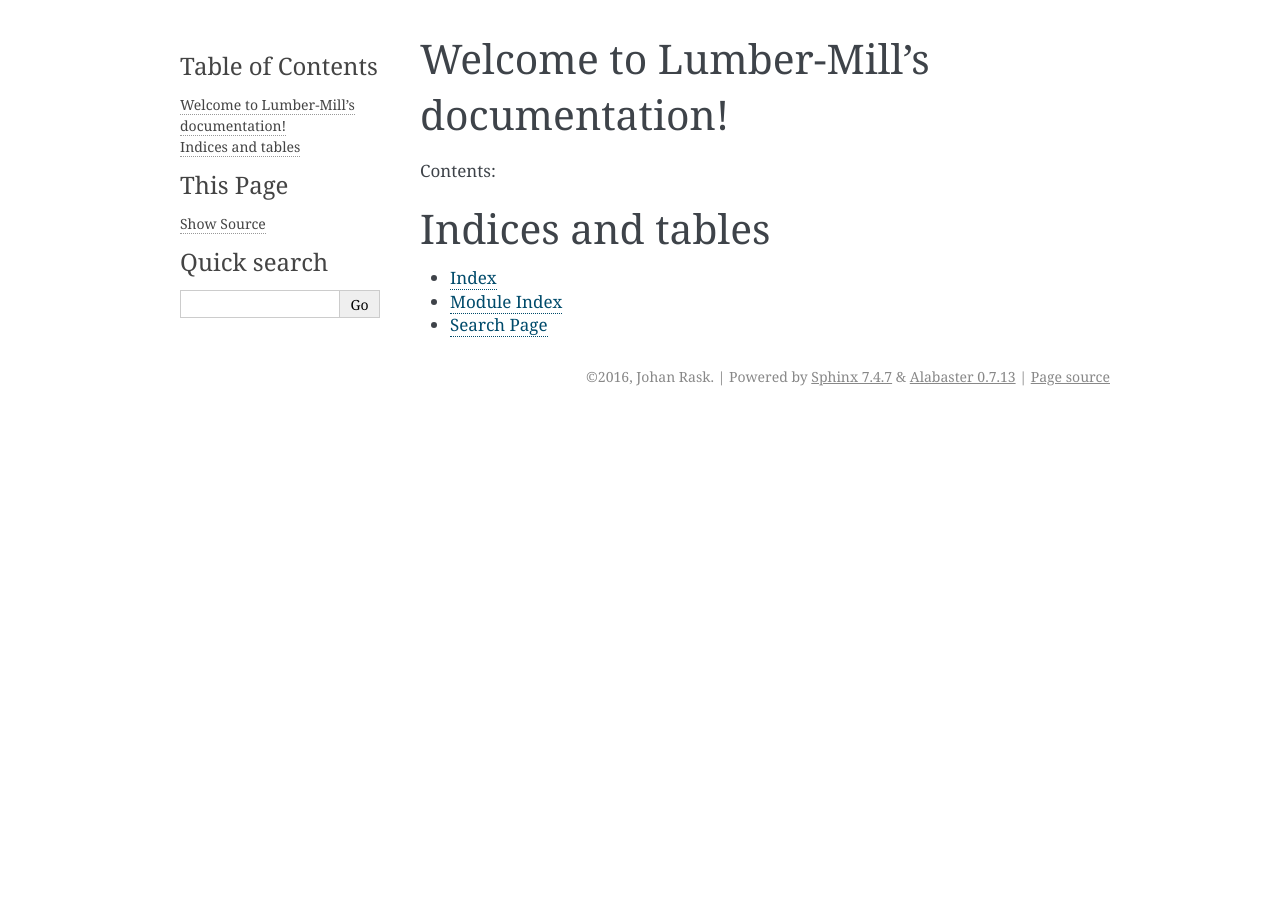
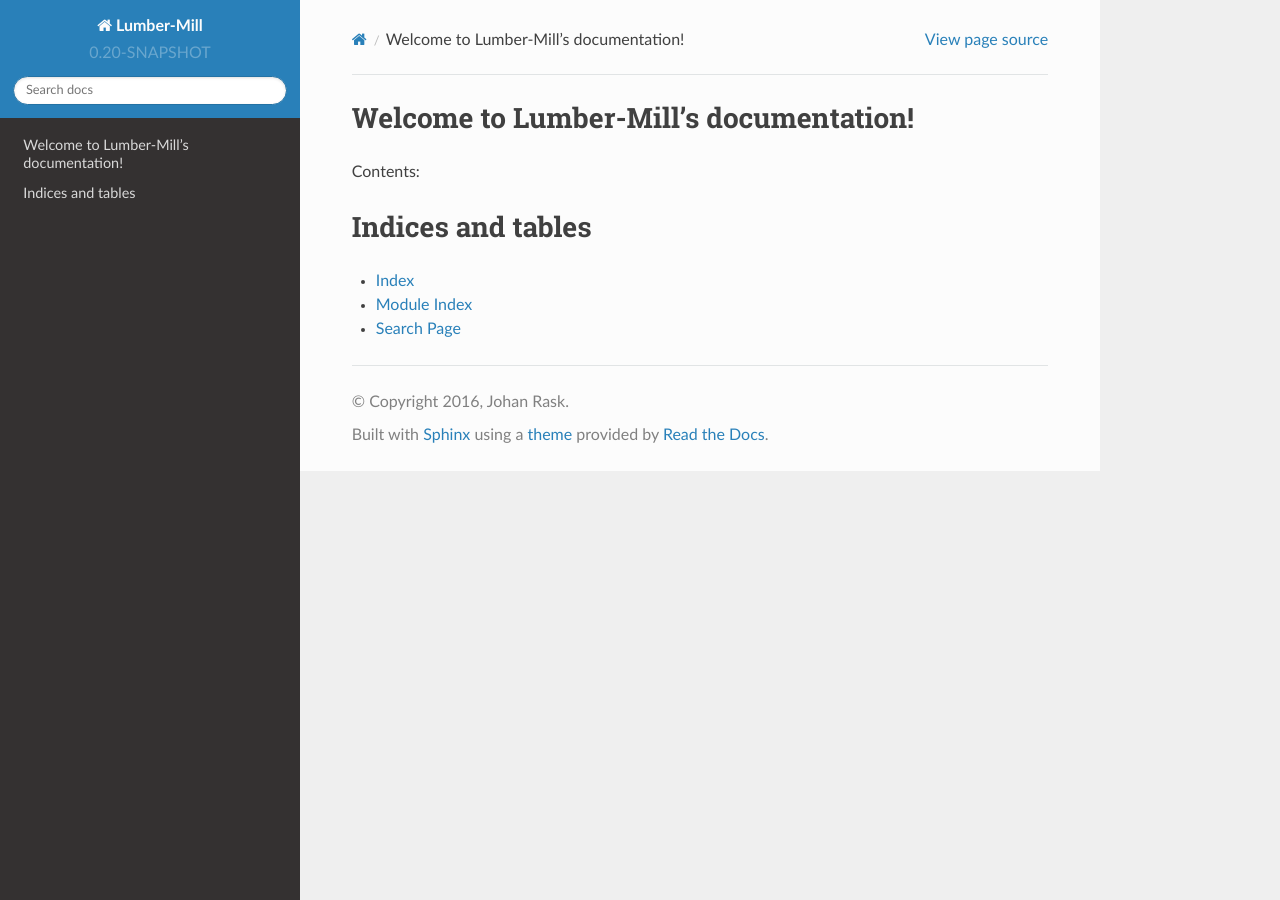
Before and after one commit to sonyxperiadev/lumber-mill, a Sphinx documentation site: the page built from docs/index.rst, in a window 1280 px wide. Built offline with Sphinx 7.4.7 and the Read the Docs theme 2.0.0, drawn with Linux system fonts in a browser that asks for light colours.

Commit message:
Docs issues.

```diff
--- a/docs/conf.py
+++ b/docs/conf.py
@@ -119,7 +119,15 @@
 # The theme to use for HTML and HTML Help pages.  See the documentation for
 # a list of builtin themes.
 #
-html_theme = 'alabaster'
+#html_theme = 'alabaster'
+
+import os
+on_rtd = os.environ.get('READTHEDOCS', None) == 'True'
+
+if not on_rtd:  # only import and set the theme if we're building docs locally
+    import sphinx_rtd_theme
+    html_theme = 'sphinx_rtd_theme'
+    html_theme_path = [sphinx_rtd_theme.get_html_theme_path()]
 
 # Theme options are theme-specific and customize the look and feel of a theme
 # further.  For a list of options available for each theme, see the
```
